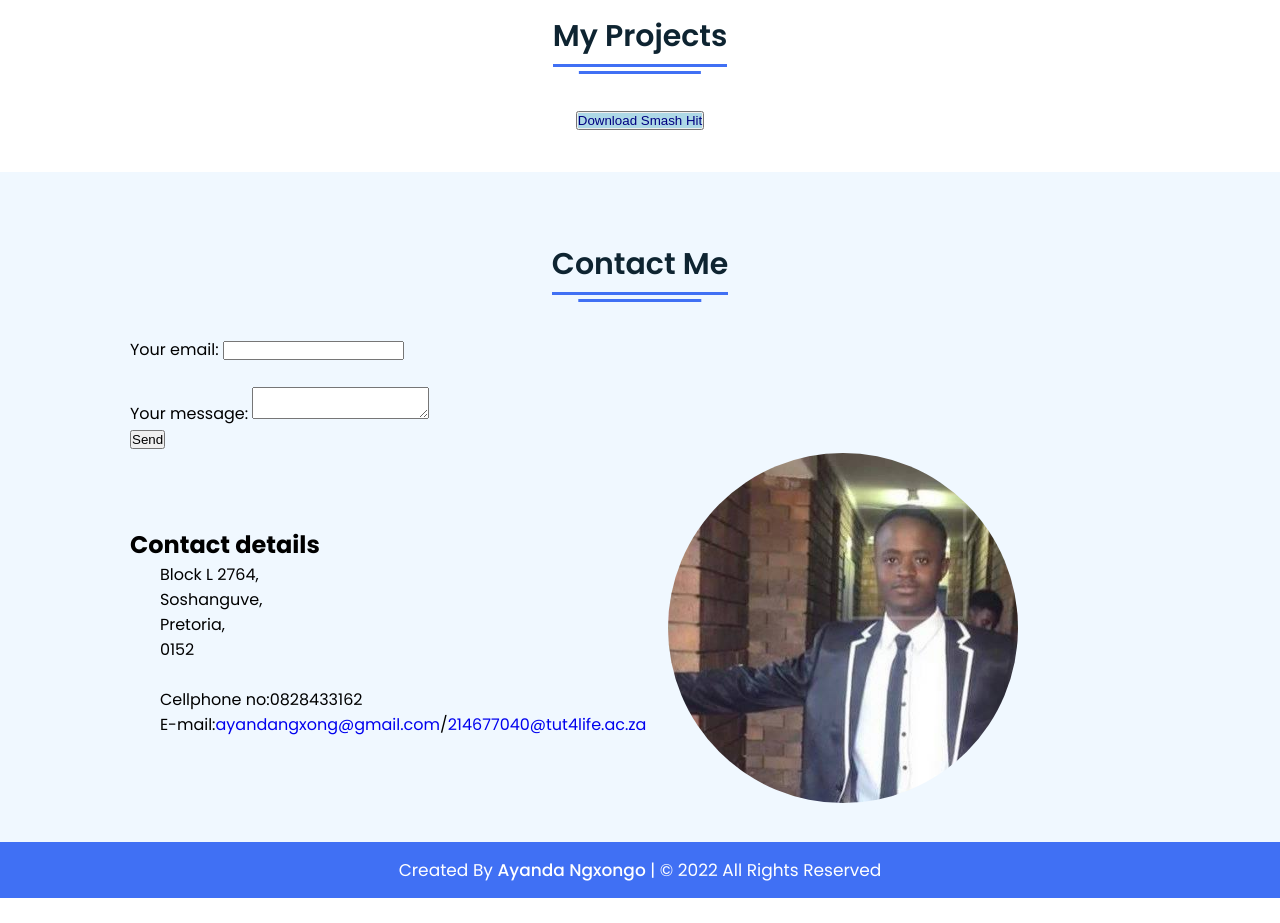
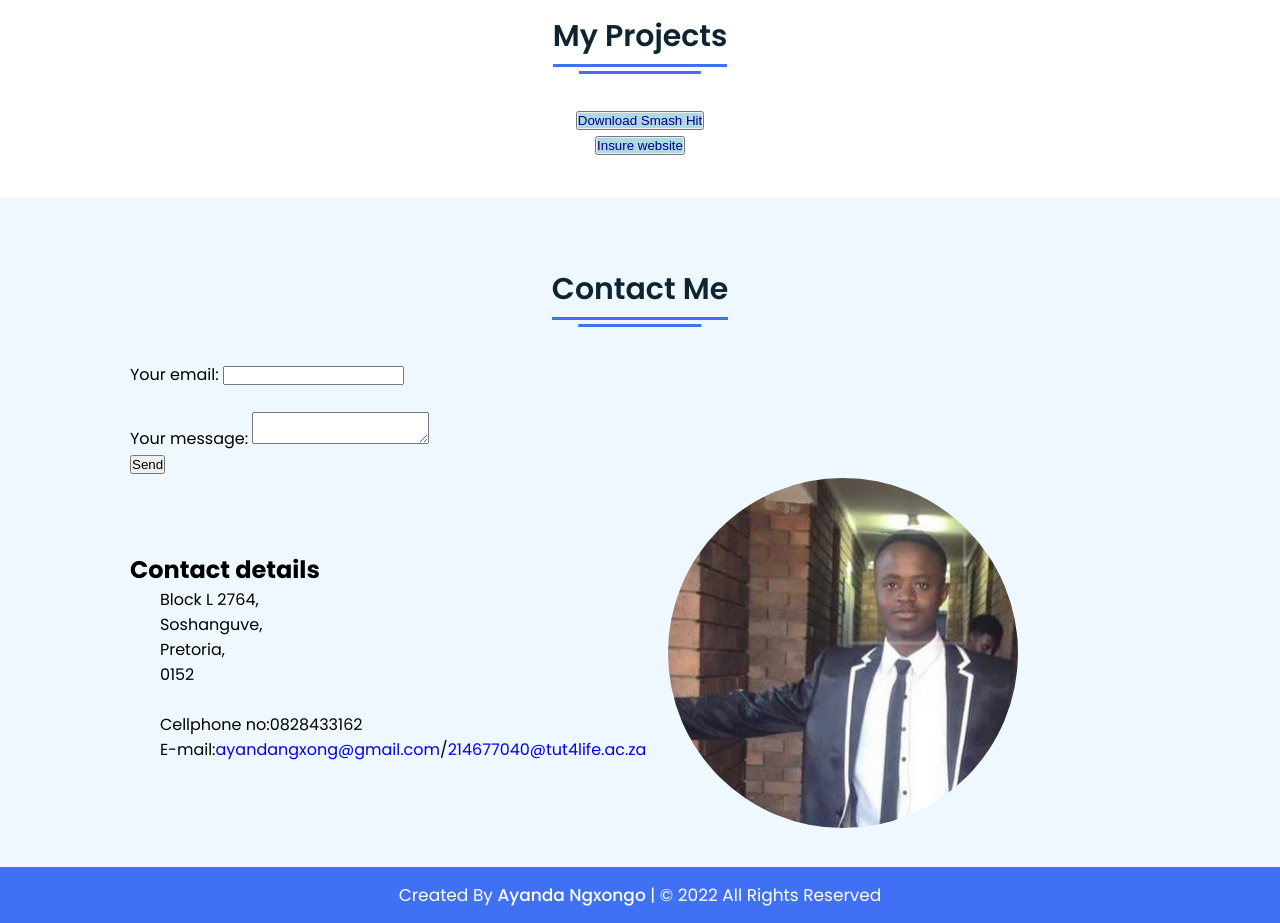
Before and after one commit to ayandangxong/js-c33zat, a plain HTML site: page index.html in a window 1280 px wide. Shown: the part 2280-3203 px from the top of the page. Before the commit the page ends 3178 px from the top, so only its background shows below. Drawn offline with Linux system fonts and the light colour scheme.

Commit message:
Update index.html

```diff
--- a/index.html
+++ b/index.html
@@ -145,7 +145,10 @@
    <div class="content">
      <div class="title"><span>My Projects</span></div>
     <center> <button type="submit" name="submit"><a href="https://drive.google.com/file/d/1TRhGtQa84AYkEiD2q0SMgcRQ9oanhwwD/view?usp=sharing" style="color:navy;background-color:lightblue;width:300px;height:300px;">Download Smash Hit</button></a></center>
+   <center> <button type="submit" name="submit"><a href="https://ayandangxong.github.io/master-insure-landing/" style="color:navy;background-color:lightblue;width:300px;height:300px;">Insure website</button></a></center>
+
    </div>
+
    </div>
  </section>
 
```
